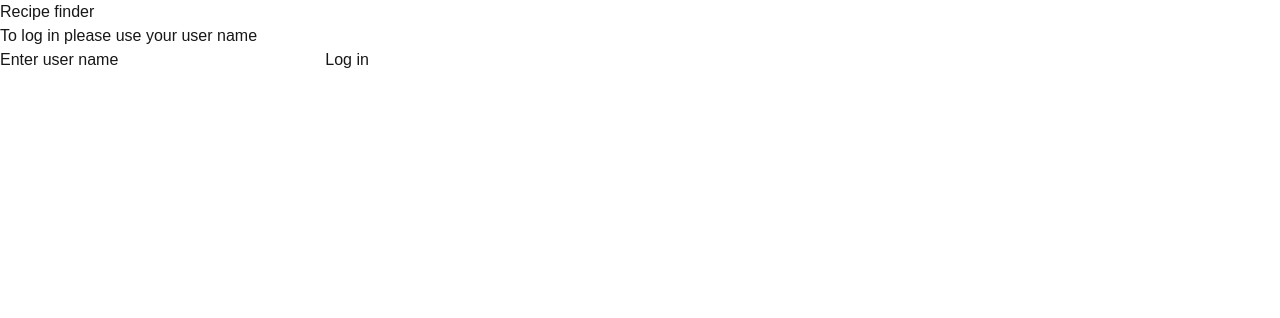
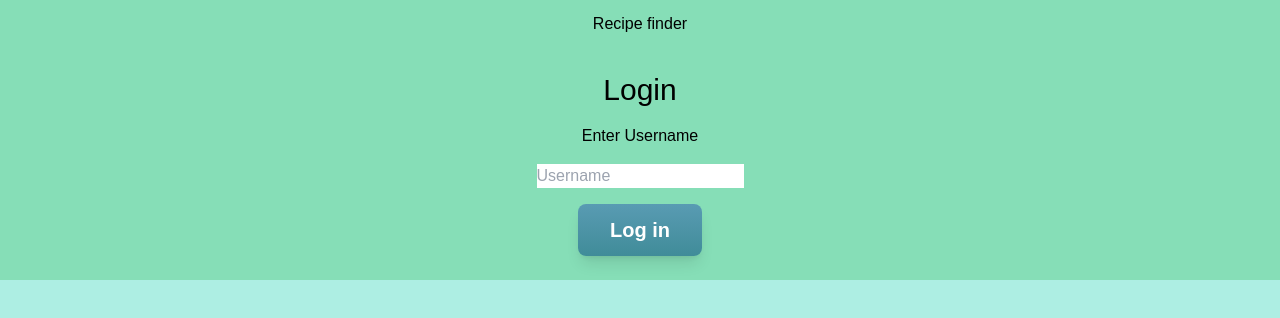
Before and after one commit to timdeckel/Context-Assg, a Next.js app: page /profile in a window 1280 px wide. Shown: the top 318 px of the page. Built offline with nearby package versions, Linux system fonts and the light colour scheme.

Commit message:
added some styling

```diff
--- a/src/app/globals.css
+++ b/src/app/globals.css
@@ -2,9 +2,20 @@
 @tailwind components;
 @tailwind utilities;
 
+*{
+  margin: 0px;
+  padding: 0px;
+  box-sizing: border-box;
+}
+
 :root {
   --background: #ffffff;
   --foreground: #171717;
+  --baseColor: #ADEEE3;
+  --baseAccent: #86DEB7;
+  --baseLight: #63B995;
+  --secondaryLight: #50723C;
+  --secondaryDark: #423E28;
 }
 
 @media (prefers-color-scheme: dark) {
@@ -15,8 +26,8 @@
 }
 
 body {
-  color: var(--foreground);
-  background: var(--background);
+  min-width: 100vw;
+  min-height: 100vh;
   font-family: Arial, Helvetica, sans-serif;
 }
 
--- a/src/app/layout.tsx
+++ b/src/app/layout.tsx
@@ -2,7 +2,6 @@ import type { Metadata } from "next";
 import localFont from "next/font/local";
 import "./globals.css";
 import Header from "@/components/Header";
-import LogIn from "@/components/Login";
 import { UserProvider } from "@/utils/contexts";
 import LogInWrapper from "@/components/LogInWrapper";
 
@@ -30,7 +29,7 @@ export default function RootLayout({
   return (
     <html lang="en">
       <body
-        className={`${geistSans.variable} ${geistMono.variable} antialiased`}
+        className={`${geistSans.variable} ${geistMono.variable} antialiased bg-base flex flex-col items-center `}
       >
         <Header/>
         <UserProvider>
--- a/src/app/recipe/[id]/page.tsx
+++ b/src/app/recipe/[id]/page.tsx
@@ -66,6 +66,7 @@ const recipePage = ({params}: {params: {id:string}}  ) => {
                )}
 
                <p>{recipe.strInstructions}</p>
+               <p>här ska ingredienserna vara</p>
                 </div>)}
         </div>
     )
--- a/src/components/Header/index.tsx
+++ b/src/components/Header/index.tsx
@@ -1,7 +1,7 @@
 const Header = () => {
     return (
-        <header>
-            <h1>Recipe finder</h1>
+        <header className="flex w-full p-3 justify-center bg-baseAccent">
+            <h1 className="  ">Recipe finder</h1>
         </header>
     )
 }
--- a/src/components/LogInWrapper/index.tsx
+++ b/src/components/LogInWrapper/index.tsx
@@ -8,7 +8,7 @@ import Menu from "../Menu"
 const LogInWrapper = ({children}:{children:React.ReactNode}) => {
     const {user} = useUserContext() as UserContextType;
     return (
-        <div>
+        <div className="flex flex-col w-full h-full items-center justify-center">
             {!user ? <LogIn/> : (
                 <>
                 <Menu/>
--- a/src/components/Login/index.tsx
+++ b/src/components/Login/index.tsx
@@ -21,11 +21,13 @@ const LogIn = () => {
         }
     }
     return (
-        <div>
-            <p>To log in please use your user name</p>
-            <label htmlFor="user-input">Enter user name</label>
-            <input id="user-input" onChange={handleChange}></input>
-            <button onClick={handleClick}>Log in</button>
+        <div className="flex flex-col bg-baseAccent w-full h-full gap-4 p-6 items-center">
+            <p className="text-3xl">Login</p>
+            <div className="flex flex-col justify-center gap-4 items-center">
+                <label htmlFor="user-input" >Enter Username</label>
+                <input id="user-input" placeholder="Username" onChange={handleChange}></input>
+                <button className="bg-gradient-to-b from-[#599bb3] to-[#408c99] text-white font-bold text-xl py-3 px-8 rounded-lg shadow-lg hover:from-[#408c99] hover:to-[#599bb3] active:relative active:top-[1px]" onClick={handleClick}>Log in</button>
+            </div>
         </div>
     )
 }
--- a/src/components/Menu/index.tsx
+++ b/src/components/Menu/index.tsx
@@ -2,10 +2,10 @@ import Link from "next/link"
 
 const Menu = () => {
     return (
-        <nav>
-            <Link href="/">Home</Link>
-            <Link href="/profile">Profile</Link>
-            <Link href="/category">category</Link>
+        <nav className=" w-full flex justify-evenly">
+            <Link className="bg-baseLight flex flex-grow items-center justify-center p-2" href="/">Home</Link>
+            <Link className="bg-baseLight flex flex-grow items-center justify-center p-2" href="/profile">Profile</Link>
+            <Link className="bg-baseLight flex flex-grow items-center justify-center p-2" href="/category">category</Link>
         </nav>
     )
 }
--- a/tailwind.config.ts
+++ b/tailwind.config.ts
@@ -11,6 +11,11 @@ const config: Config = {
       colors: {
         background: "var(--background)",
         foreground: "var(--foreground)",
+        base: "var(--baseColor)",
+        baseAccent: "var(--baseAccent)",
+        baseLight: "var(--baseLight)",
+        seconLight: "var(--secondaryLight)",
+        seconDark: "var(--secondaryDark)",
       },
     },
   },
```
Also changed, not shown: Anteckningar.txt.
